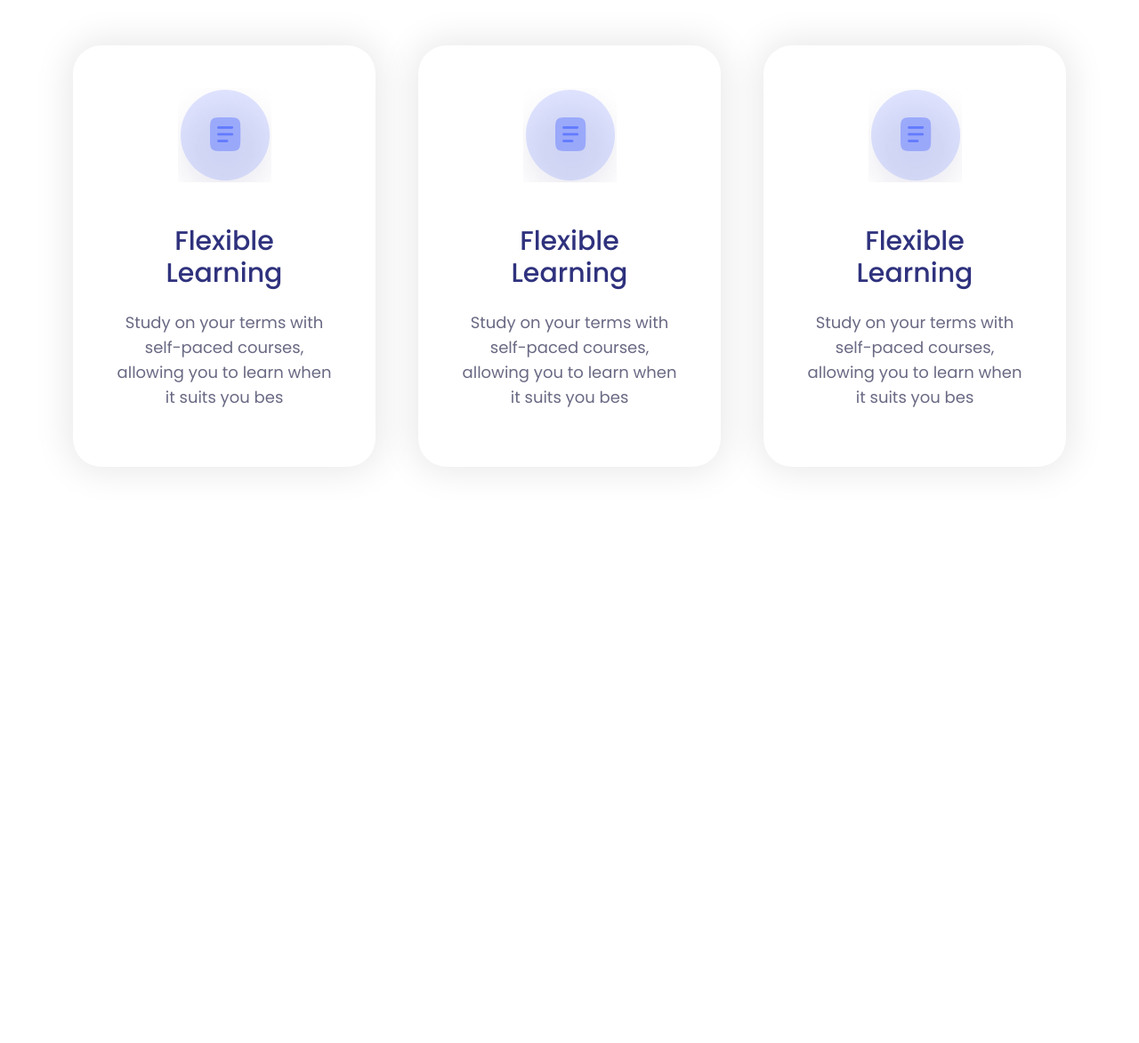
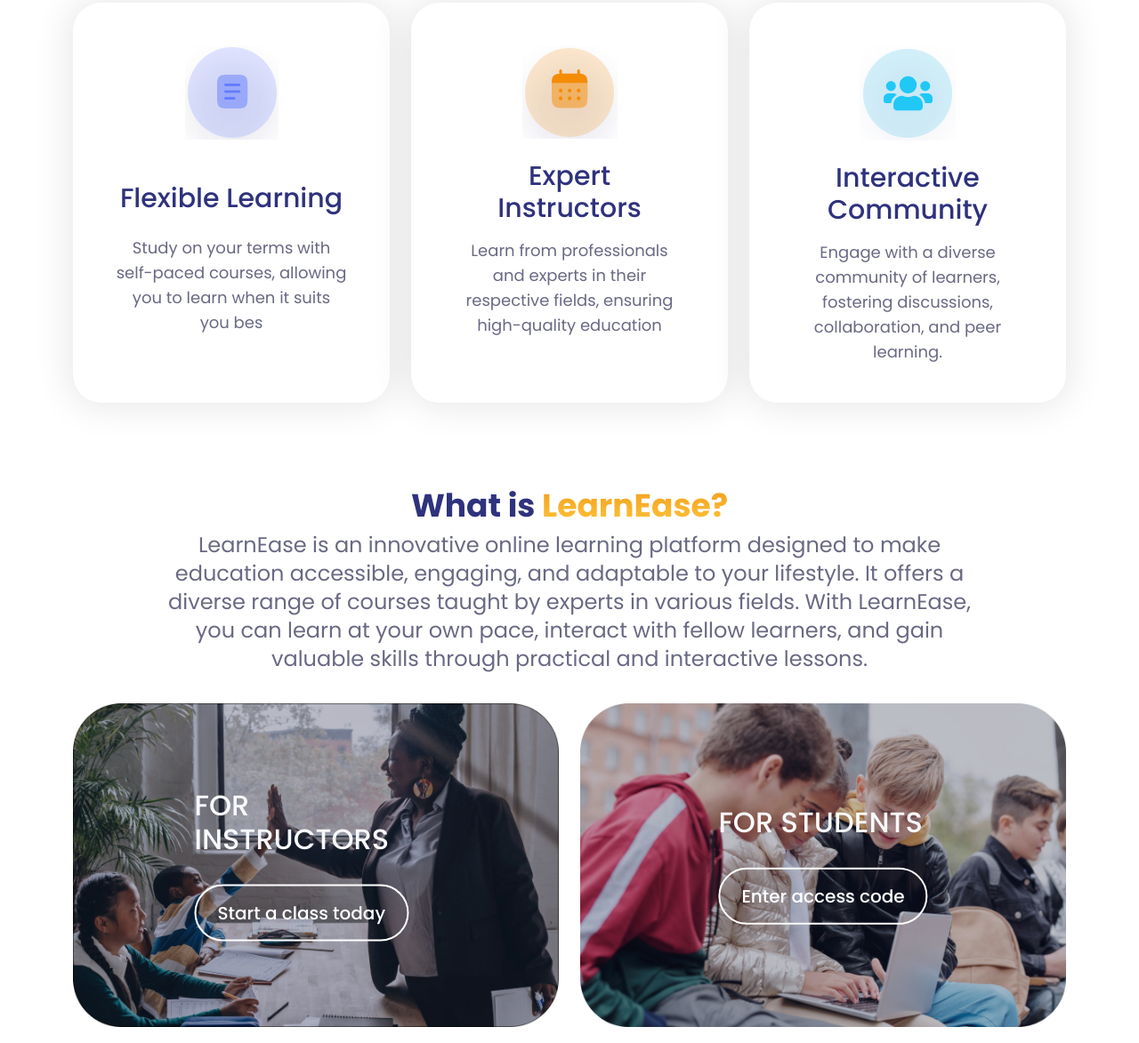
Before and after one commit to M-sadiq4641/Learnease, a website built with Vite: page index.html in a window 1280 px wide. Shown: the part 1173-2346 px from the top of the page at 89% size. Before the commit the page ends 1746 px from the top, so only its background shows below. Built offline with nearby package versions, Linux system fonts and the light colour scheme; a web font is replaced by a local one.

Commit message:
added learnease section

```diff
--- a/index.html
+++ b/index.html
@@ -2,7 +2,7 @@
 <html lang="en">
   <head>
     <meta charset="UTF-8" />
-    <link rel="icon" type="image/svg+xml" href="/vite.svg" />
+    <link rel="icon" type="image/svg+xml" href="/public/images/web-logo.png" />
     <link rel="stylesheet" href="style.css" />
     <meta name="viewport" content="width=device-width, initial-scale=1.0" />
     <link rel="preconnect" href="https://fonts.googleapis.com" />
@@ -11,7 +11,7 @@
       href="https://fonts.googleapis.com/css2?family=Abhaya+Libre:wght@400;500;600;700;800&family=Montserrat:ital,wght@0,100..900;1,100..900&family=Plus+Jakarta+Sans:wght@200..800&family=Poppins:ital,wght@0,100;0,200;0,300;0,400;0,500;0,600;0,700;0,800;0,900;1,100;1,200;1,300;1,400;1,500;1,600;1,700;1,800;1,900&family=Raleway:ital,wght@0,100..900;1,100..900&family=Roboto:ital,wght@0,100;0,300;0,400;0,500;0,700;0,900;1,100;1,300;1,400;1,500;1,700;1,900&family=Sedan:ital@0;1&family=Urbanist:ital,wght@0,100..900;1,100..900&display=swap"
       rel="stylesheet"
     />
-    <title>Vite App</title>
+    <title>Learnease</title>
     <link
       href="https://cdn.jsdelivr.net/npm/bootstrap@5.3.3/dist/css/bootstrap.min.css"
       rel="stylesheet"
@@ -186,9 +186,9 @@
         tools needed to run a successful school or office.
       </p>
 
-      <div class="row my-5 g-5">
+      <div class="row my-5 row-gap-4">
         <div class="col-xl-4">
-          <div class="column-gap-5 bg-white p-5 rounded-5">
+          <div class="bg-white p-5 all-in-one-div rounded-5">
             <img
               class="img-fluid mx-auto d-block pb-5"
               src="/public/images/flexible-logo.png"
@@ -204,34 +204,76 @@
         </div>
 
         <div class="col-xl-4">
-          <div class="column-gap-5 bg-white p-5 rounded-5">
+          <div class="bg-white p-5 all-in-one-div rounded-5">
             <img
-              class="img-fluid mx-auto d-block pb-5"
-              src="/public/images/flexible-logo.png"
+              class="img-fluid mx-auto d-block pb-4"
+              src="/public/images/expert-logo.png"
             />
-            <h2 class="text-blue font-medium text-3xl text-center pb-3">
-              Flexible Learning
+            <h2 class="text-blue font-medium text-3xl text-center pb-2">
+              Expert Instructors
             </h2>
             <p class="text-grey font-normal text-lg text-center">
-              Study on your terms with self-paced courses, allowing you to learn
-              when it suits you bes
+              Learn from professionals and experts in their respective fields, ensuring high-quality education
             </p>
           </div>
         </div>
 
         <div class="col-xl-4">
-          <div class="column-gap-5 bg-white p-5 rounded-5">
+          <div class="bg-white p-5 all-in-one-div rounded-5">
             <img
-              class="img-fluid mx-auto d-block pb-5"
-              src="/public/images/flexible-logo.png"
+              class="img-fluid mx-auto d-block pb-4"
+              src="/public/images/interactive-logo.png"
             />
-            <h2 class="text-blue font-medium text-3xl text-center pb-3">
-              Flexible Learning
+            <h2 class="text-blue font-medium text-3xl text-center pb-2">
+              Interactive Community
             </h2>
             <p class="text-grey font-normal text-lg text-center">
-              Study on your terms with self-paced courses, allowing you to learn
-              when it suits you bes
+              Engage with a diverse community of learners, fostering discussions, collaboration, and peer learning.
             </p>
+          </div>
+        </div>
+      </div>
+    </div>
+
+    <!-- learnease section -->
+
+    <div class="container">
+      <h2 class="text-blue font-bold text-4xl text-center pt-5 mt-5">
+        What is
+        <span class="text-yellow">LearnEase?</span>
+      </h2>
+      <p class="text-grey text-2xl learnease-p text-center mx-auto font-normal">
+        LearnEase is an innovative online learning platform designed to make
+        education accessible, engaging, and adaptable to your lifestyle. It
+        offers a diverse range of courses taught by experts in various fields.
+        With LearnEase, you can learn at your own pace, interact with fellow
+        learners, and gain valuable skills through practical and interactive
+        lessons.
+      </p>
+
+      <div class="row">
+        <div class="col-xl-6">
+          <div class="position-relative learnease-one p-5">
+            <div class="position-absolute start-50 top-50 translate-middle">
+              <h2 class="text-light learness-h2">FOR INSTRUCTORS</h2>
+              <button
+                class="learnease-button bg-transparent button-hover-white text-white font-medium text-xl py-sm-3 py-1 px-4 rounded-5 mt-4"
+              >
+                Start a class today
+              </button>
+            </div>
+          </div>
+        </div>
+        <div class="col-xl-6 mt-5 mt-xl-0">
+          <div class="position-relative learnease-two p-5">
+            <div class="position-absolute start-50 top-50 translate-middle">
+              <h2 class="text-light learness-h2">FOR STUDENTS</h2>
+              <button
+                class="learnease-button button-hover-white bg-transparent text-white font-medium text-xl py-sm-3 py-1 px-4 rounded-5 mt-4"
+              >
+                Enter access code
+              </button>
+            </div>
           </div>
         </div>
       </div>
--- a/style.css
+++ b/style.css
@@ -231,3 +231,59 @@
     line-height: normal!important;
   }
 }
+
+.all-in-one-div{
+  height: 450px;
+  @media (max-width:768px) {
+height: 350px;
+  }
+}
+/* learnease section */
+
+.learnease-p{
+  width: 85%;
+  @media (max-width:768px) {
+    width: 100%!important;
+    font-size: 16px!important;
+    line-height: normal!important;
+  }
+}
+
+.learnease-one {
+  background-image: url(/public/images/learn-ease-imag-one.png);
+  background-position: center;
+  background-repeat: no-repeat;
+  background-size: contain;
+  min-height: 400px;
+
+   @media (max-width:576px) {
+min-height: 250px;
+  }
+}
+
+.learnease-two {
+  background-image: url(/public/images/learn-ease-imag-two.png);
+  background-position: center;
+  background-repeat: no-repeat;
+  background-size: contain;
+  min-height: 400px;
+
+  @media (max-width:576px) {
+min-height: 250px;
+  }
+}
+
+.learnease-button{
+  border: 2px solid white;
+
+  @media (max-width:576px) {
+    font-size: 16px!important;
+  }
+}
+
+.learness-h2{
+  @media (max-width:576px) {
+    font-size: 20px;
+    text-align: center;
+  }
+}
```
Also changed, not shown: public/images/learn-ease-imag-one.png (added), public/images/learn-ease-imag-two.png (added).
